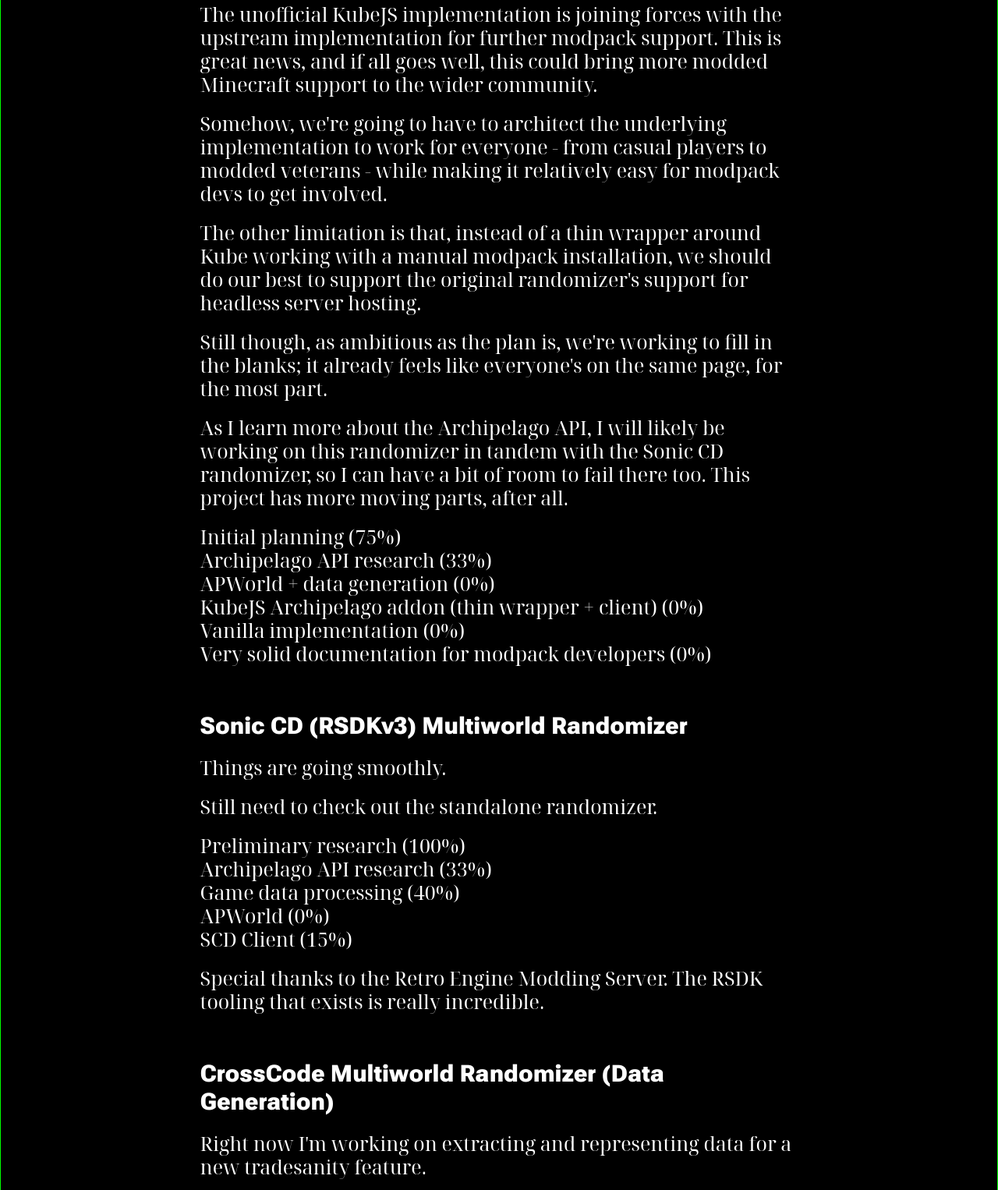
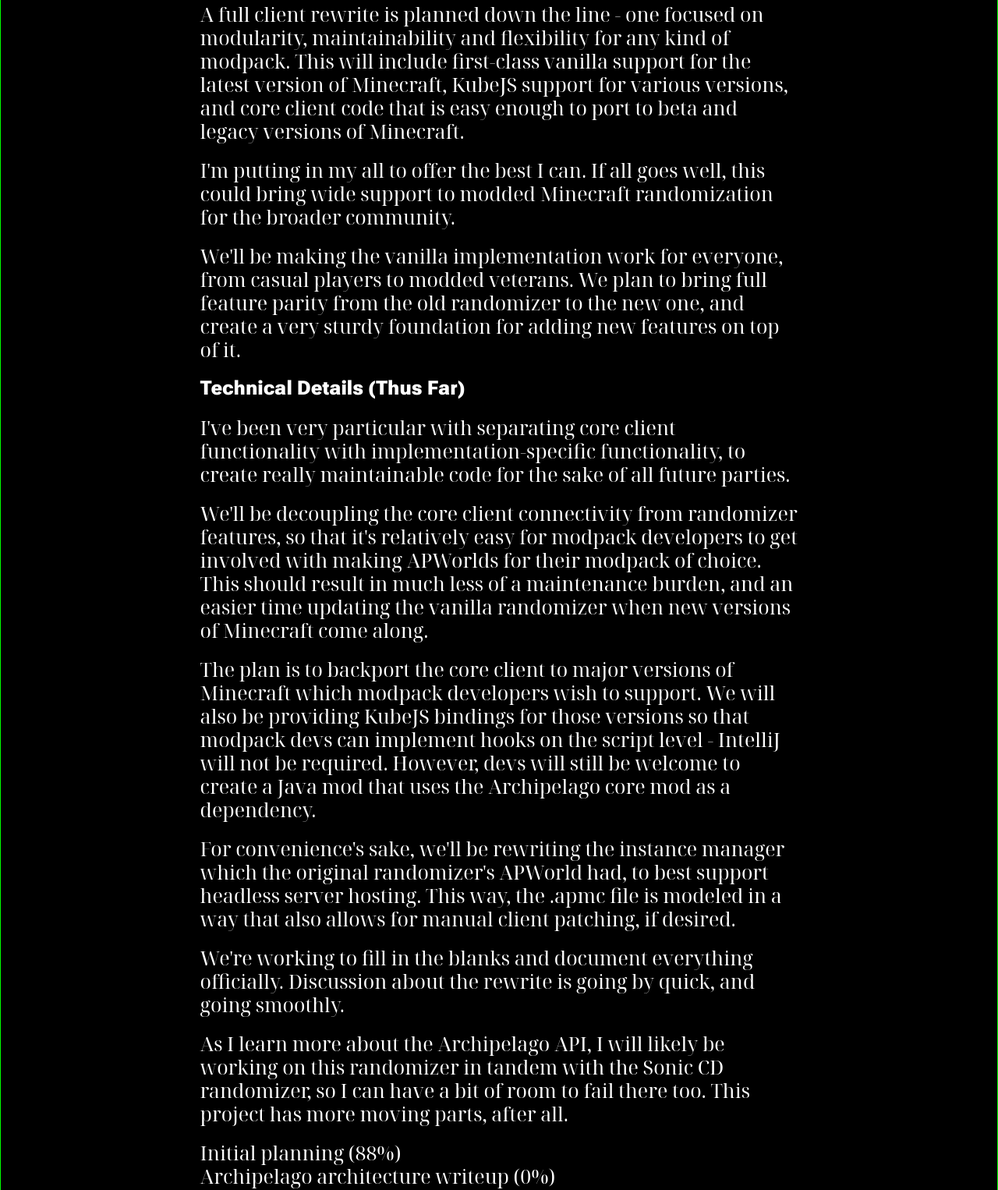
Before and after one commit to Treeways/treeways.github.io, a plain HTML site: page index.html in a window 1280 px wide. Shown: the part 1241-2767 px from the top of the page at 78% size. Drawn offline with Linux system fonts and the light colour scheme; no server answers; a web font is replaced by a local one.

Commit message:
Minecraft randomizer - early plans to rewrite

```diff
--- a/index.html
+++ b/index.html
@@ -63,26 +63,57 @@
                         <section>
                                 <h3>AP Minecraft Multiworld Randomizer</h3>
                                 <p>
-                                        The unofficial KubeJS implementation is joining forces
-                                        with the upstream implementation for further modpack support.
-                                        This is great news, and if all goes well,
-                                        this could bring more modded Minecraft support to the wider community.
+                                        A full client rewrite is planned down the line - one focused on
+                                        modularity, maintainability and flexibility for any kind of modpack.
+                                        This will include first-class vanilla support
+                                        for the latest version of Minecraft,
+                                        KubeJS support for various versions,
+                                        and core client code that is easy enough to port
+                                        to beta and legacy versions of Minecraft.
                                 </p>
                                 <p>
-                                        Somehow, we're going to have to architect the underlying implementation
-                                        to work for everyone - from casual players to modded veterans - while
-                                        making it relatively easy for modpack devs to get involved.
+                                        I'm putting in my all to offer the best I can. If all goes well,
+                                        this could bring wide support to modded Minecraft randomization
+                                        for the broader community.
                                 </p>
                                 <p>
-                                        The other limitation is that,
-                                        instead of a thin wrapper around Kube working with
-                                        a manual modpack installation,
-                                        we should do our best to support the original randomizer's
-                                        support for headless server hosting.
+                                        We'll be making the vanilla implementation work for everyone,
+                                        from casual players to modded veterans.
+                                        We plan to bring full feature parity from the old randomizer to the new one,
+                                        and create a very sturdy foundation for adding new features on top of it.
+                                </p>
+                                <h4>Technical Details (Thus Far)</h4>
+                                <p>
+                                        I've been very particular with separating core client functionality
+                                        with implementation-specific functionality,
+                                        to create really maintainable code for the sake of all future parties.
                                 </p>
                                 <p>
-                                        Still though, as ambitious as the plan is, we're working to fill in the blanks;
-                                        it already feels like everyone's on the same page, for the most part.
+                                        We'll be decoupling the core client connectivity from randomizer features,
+                                        so that it's relatively easy for modpack developers to get involved with
+                                        making APWorlds for their modpack of choice.
+                                        This should result in much less of a maintenance burden, and an easier time
+                                        updating the vanilla randomizer when new versions of Minecraft come along.
+                                </p>
+                                <p>
+                                        The plan is to backport the core client to major versions of Minecraft
+                                        which modpack developers wish to support.
+                                        We will also be providing KubeJS bindings for those versions
+                                        so that modpack devs can implement hooks on the script level -
+                                        IntelliJ will not be required.
+                                        However, devs will still be welcome to create a Java mod
+                                        that uses the Archipelago core mod as a dependency.
+                                </p>
+                                <p>
+                                        For convenience's sake, we'll be rewriting the instance manager
+                                        which the original randomizer's APWorld had,
+                                        to best support headless server hosting.
+                                        This way, the .apmc file is modeled in a way that
+                                        also allows for manual client patching, if desired.
+                                </p>
+                                <p>
+                                        We're working to fill in the blanks and document everything officially.
+                                        Discussion about the rewrite is going by quick, and going smoothly.
                                 </p>
                                 <p>
                                         As I learn more about the Archipelago API,
@@ -91,7 +122,8 @@
                                         This project has more moving parts, after all.
                                 </p>
                                 <ul>
-                                        <li>Initial planning (75%)</li>
+                                        <li>Initial planning (88%)</li>
+                                        <li>Archipelago architecture writeup (0%)</li>
                                         <li>Archipelago API research (33%)</li>
                                         <li>APWorld + data generation (0%)</li>
                                         <li>KubeJS Archipelago addon (thin wrapper + client) (0%)</li>
@@ -185,7 +217,7 @@
         }
 
         let lastUpdated;
-        // Gets the latest commit date and shows it on the webpage.
+        /// Gets the latest commit date and shows it on the webpage.
         fetch("https://api.github.com/repos/Treeways/treeways.github.io/branches/master")
                 .then(response => {
                         if (response.ok) {
@@ -195,7 +227,10 @@
                 .then(data => {
                         if (data) {
                                 // Convert ISO UTC timestamp to a nicer human-readable date
-                                const date = new Date(data["commit"]["commit"]["author"]["date"]);
+                                const dateLastCommitted = new Date(data["commit"]["commit"]["author"]["date"]);
+                                const isDateWithinTwoMinutes =
+                                        (Date.now() - dateLastCommitted) <= (2 * 60000) ? true : false
+
                                 const dateOptions = {
                                         weekday: "long",
                                         year: "numeric",
@@ -206,11 +241,12 @@
                                         hour: "2-digit",
                                         minute: "2-digit",
                                 };
-                                const formattedDate = date.toLocaleDateString("en-US", dateOptions);
-                                const formattedTime = date.toLocaleTimeString("en-US", timeOptions);
+                                const formattedDate = dateLastCommitted.toLocaleDateString("en-US", dateOptions);
+                                const formattedTime = dateLastCommitted.toLocaleTimeString("en-US", timeOptions);
+                                const commitMessage = data["commit"]["commit"]["message"];
 
-                                // Get the ordinal so it looks nicer
-                                const dayOrdinal = getOrdinal(date.getDate());
+                                // Get the ordinal so the date looks nicer
+                                const dayOrdinal = getOrdinal(dateLastCommitted.getDate());
                                 const formattedDateSplit = formattedDate.split(" ");
                                 if (formattedDateSplit.length >= 3) {
                                         formattedDateSplit[2] = dayOrdinal + ",";
@@ -220,7 +256,8 @@
                                 // Update the element and show it
                                 let lastUpdatedEl = document.getElementById("lastUpdated");
                                 lastUpdatedEl.innerHTML =
-                                        "Last updated on " + formattedDateCombined + " at " + formattedTime + ".";
+                                        `Last updated on ${formattedDateCombined} at ${formattedTime}. (${commitMessage})
+                                        ${isDateWithinTwoMinutes ? "<br />This website was just updated; it'll refresh in just a moment." : ""}`;
                                 lastUpdatedEl.style.display = "block";
                         }
                 })
```
